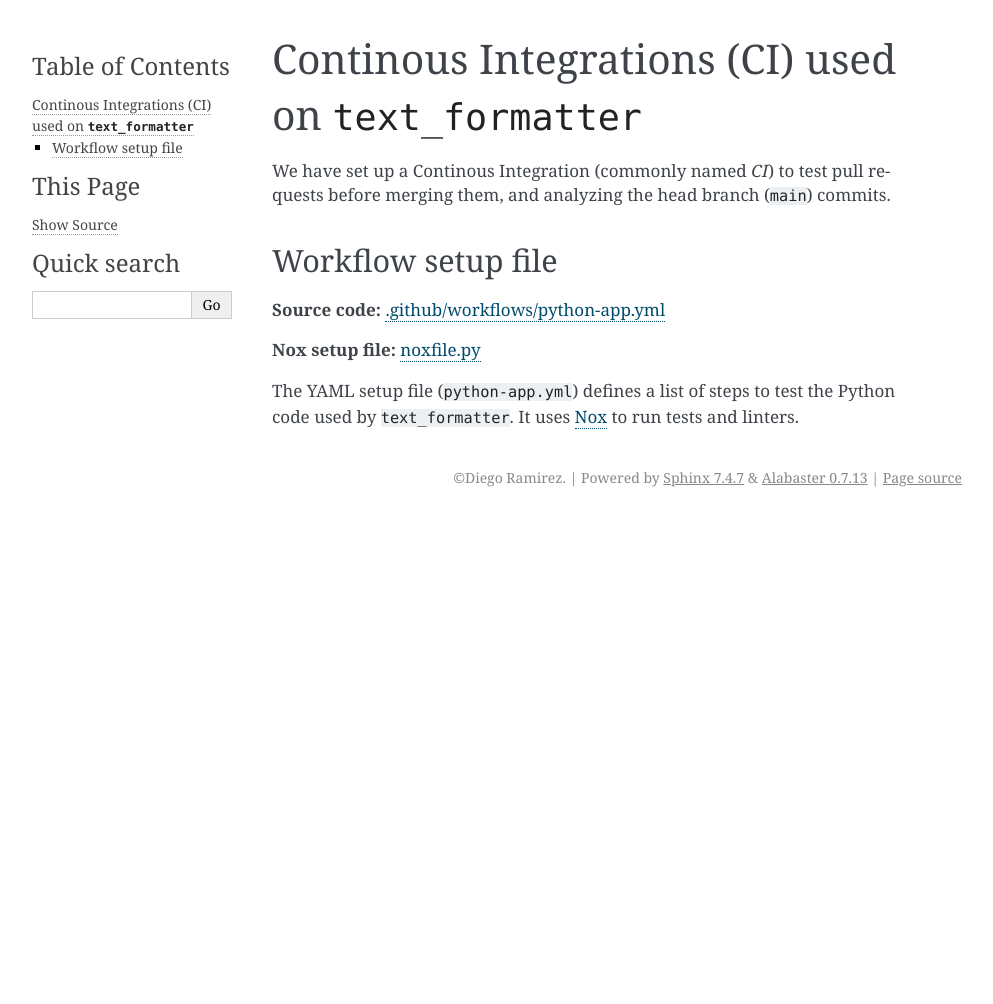
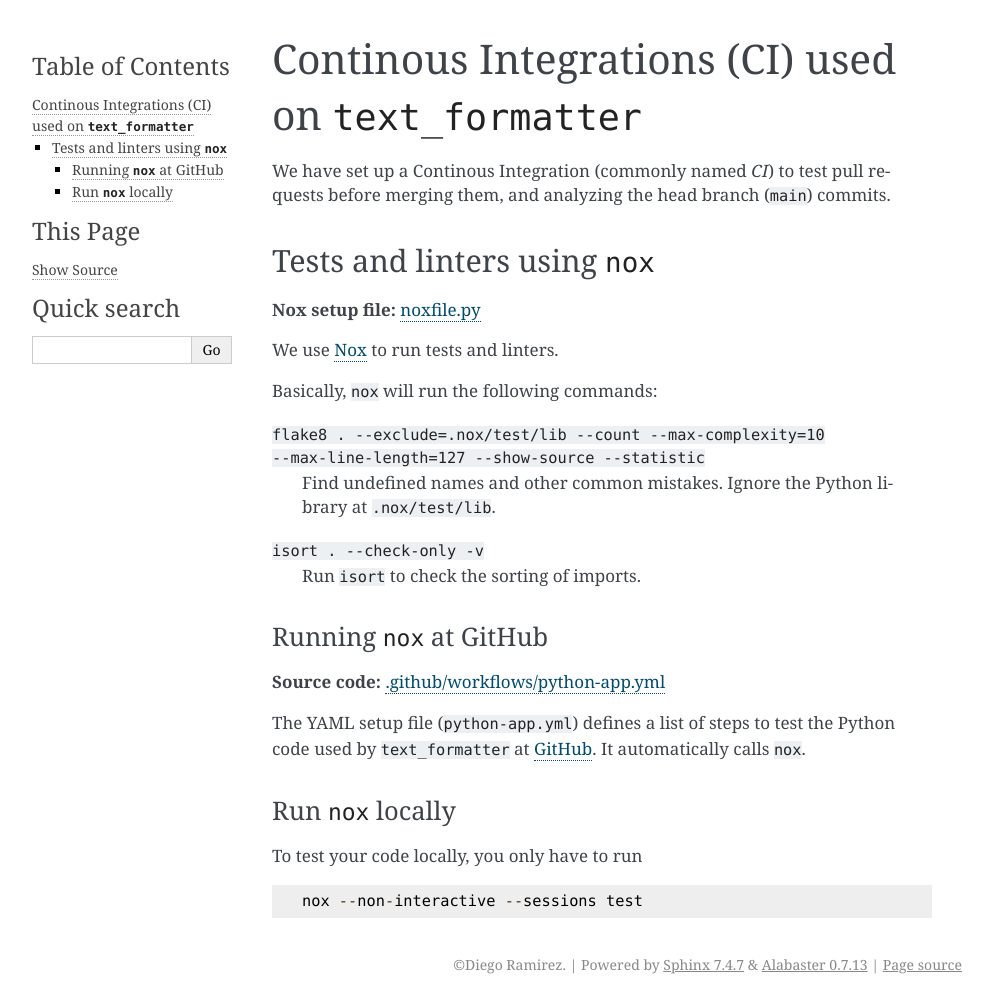
Before and after one commit to DiddiLeija/text_formatter, a Sphinx documentation site: the page built from docs/dev/ci.rst, in a window 1280 px wide. Shown: the whole page, without its empty margins (148-1141 px from the left). Built offline with Sphinx 7.4.7, drawn with Linux system fonts in a browser that asks for light colours; before the commit the page ends 900 px from its top, so only the background shows below that.

Commit message:
Update ci.rst
Rewrite the CI page.

```diff
--- a/docs/dev/ci.rst
+++ b/docs/dev/ci.rst
@@ -6,12 +6,34 @@ Continous Integrations (CI) used on ``text_formatter``
 We have set up a Continous Integration (commonly named *CI*) to test pull requests before merging
 them, and analyzing the head branch (``main``) commits.
 
-Workflow setup file
--------------------
+Tests and linters using ``nox``
+-------------------------------
+
+**Nox setup file:** `noxfile.py <https://github.com/DiddiLeija/text_formatter/blob/main/noxfile.py>`_
+
+We use `Nox <https://nox.thea.codes>`_ to run tests and linters.
+
+Basically, ``nox`` will run the following commands:
+
+``flake8 . --exclude=.nox/test/lib --count --max-complexity=10 --max-line-length=127 --show-source --statistic``
+  Find undefined names and other common mistakes. Ignore the Python library at ``.nox/test/lib``.
+
+``isort . --check-only -v``
+  Run ``isort`` to check the sorting of imports.
+
+Running ``nox`` at GitHub
+^^^^^^^^^^^^^^^^^^^^^^^^^
 
 **Source code:** `.github/workflows/python-app.yml <https://github.com/DiddiLeija/text_formatter/blob/main/.github/workflows/python-app.yml>`_
 
-**Nox setup file:** `noxfile.py <https://github.com/DiddiLeija/text_formatter/blob/main/noxfile.py>`_
+The YAML setup file (``python-app.yml``) defines a list of steps to test the Python code used by ``text_formatter`` at
+`GitHub <https://github.com/DiddiLeija/text_formatter>`_. It automatically calls ``nox``.
 
-The YAML setup file (``python-app.yml``) defines a list of steps to test the Python code used by ``text_formatter``. It uses `Nox <https://nox.thea.codes>`_
-to run tests and linters.
+Run ``nox`` locally
+^^^^^^^^^^^^^^^^^^^
+
+To test your code locally, you only have to run
+
+::
+
+    nox --non-interactive --sessions test
```
